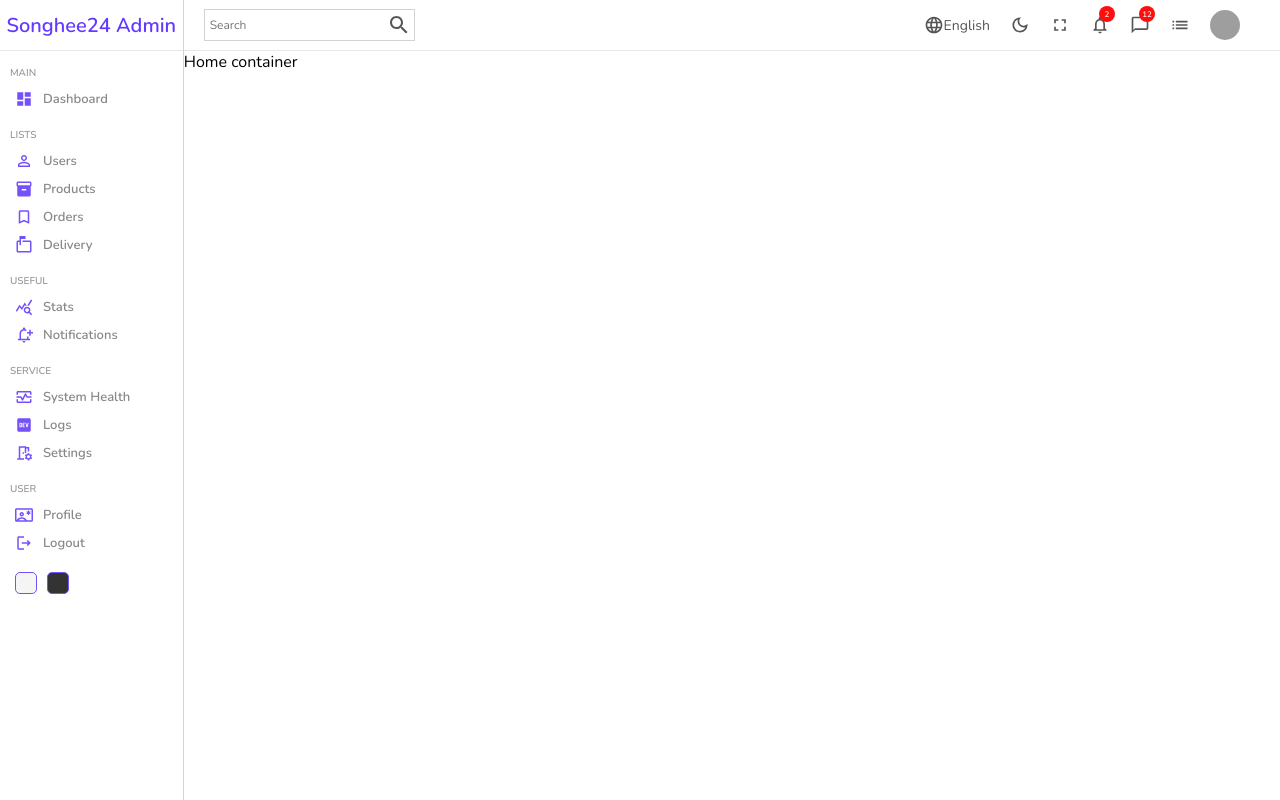
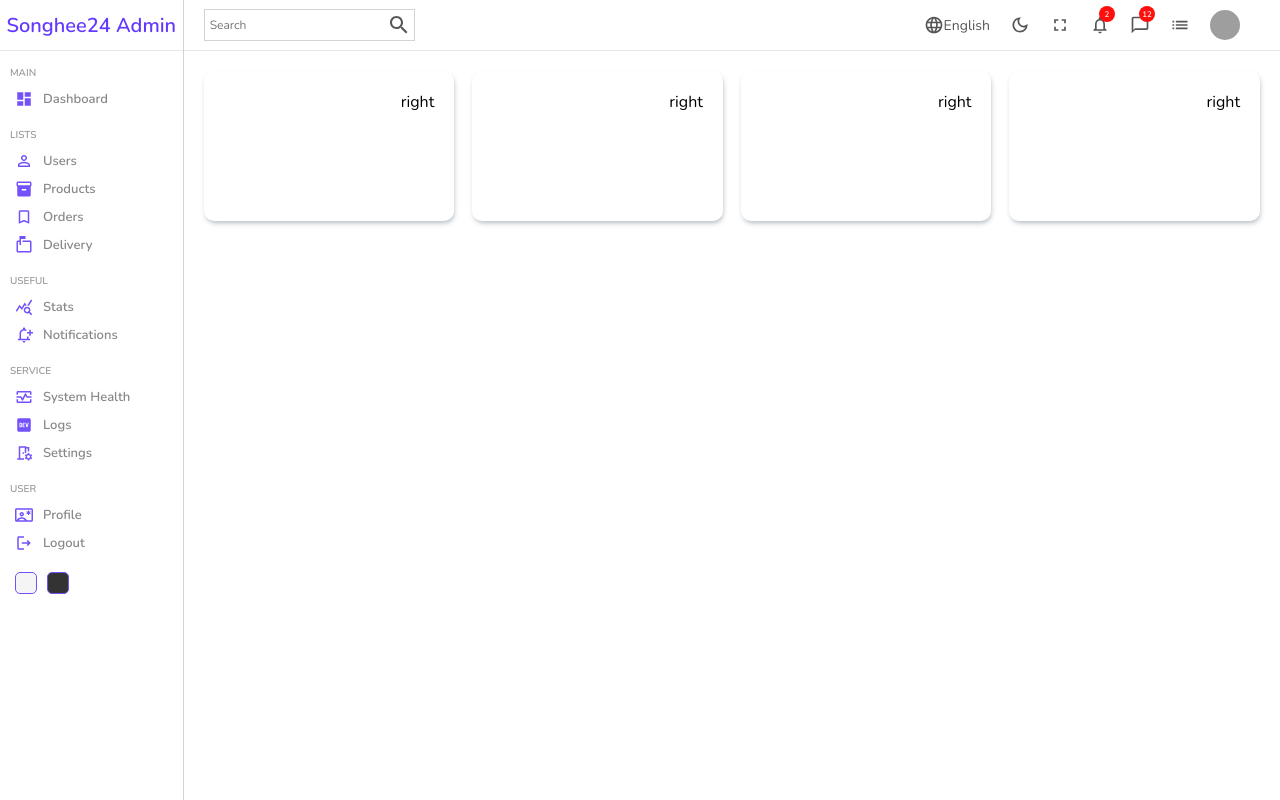
Before and after one commit to songhee24/admin-dashboard, a React (Create React App) app: page / in a window 1280 px wide. Built offline with nearby package versions, Linux system fonts and the light colour scheme; grey boxes are pictures that could not be loaded.

Commit message:
basic layout cards of main

```diff
--- a/src/components/widget/index.jsx
+++ b/src/components/widget/index.jsx
@@ -1,8 +1,17 @@
 import React from 'react';
 import './widget.scss';
 
-const Widget = () => {
-    return <div></div>;
+const Widget = ({ title, countInfo }) => {
+    return (
+        <div className="widget">
+            <div className="left">
+                <span className="title">{title}</span>
+                <span className="counter">{countInfo}</span>
+                <span className="title">{countInfo}</span>
+            </div>
+            <div className="right">right</div>
+        </div>
+    );
 };
 
 export default Widget;
--- a/src/components/widget/widget.scss
+++ b/src/components/widget/widget.scss
@@ -0,0 +1,11 @@
+.widget {
+  display: flex;
+  flex: 1;
+  height: 110px;
+  justify-content: space-between;
+  padding: 20px;
+  -webkit-box-shadow: 1px 3px 5px -1px rgba(34, 60, 80, 0.34);
+  -moz-box-shadow: 1px 3px 5px -1px rgba(34, 60, 80, 0.34);
+  box-shadow: 1px 3px 5px -1px rgba(34, 60, 80, 0.34);
+  border-radius: 10px;
+}
--- a/src/pages/home/Home.jsx
+++ b/src/pages/home/Home.jsx
@@ -2,6 +2,7 @@ import React from 'react';
 import './home.scss';
 import Sidebar from '../../components/sidebar';
 import Navbar from '../../components/navbar';
+import Widget from '../../components/widget';
 
 const Home = () => {
     return (
@@ -9,7 +10,12 @@ const Home = () => {
             <Sidebar />
             <div className="home-container">
                 <Navbar />
-                Home container
+                <div className="widgets">
+                    <Widget />
+                    <Widget />
+                    <Widget />
+                    <Widget />
+                </div>
             </div>
         </div>
     );
--- a/src/pages/home/home.scss
+++ b/src/pages/home/home.scss
@@ -4,5 +4,12 @@
   .home-container {
     // i don't have fixed values of size the window, sow just passing flex
     flex: 6;
+
+    .widgets {
+      flex-wrap: wrap;
+      display: flex;
+      padding: 20px;
+      gap: 18px;
+    }
   }
 }
```
